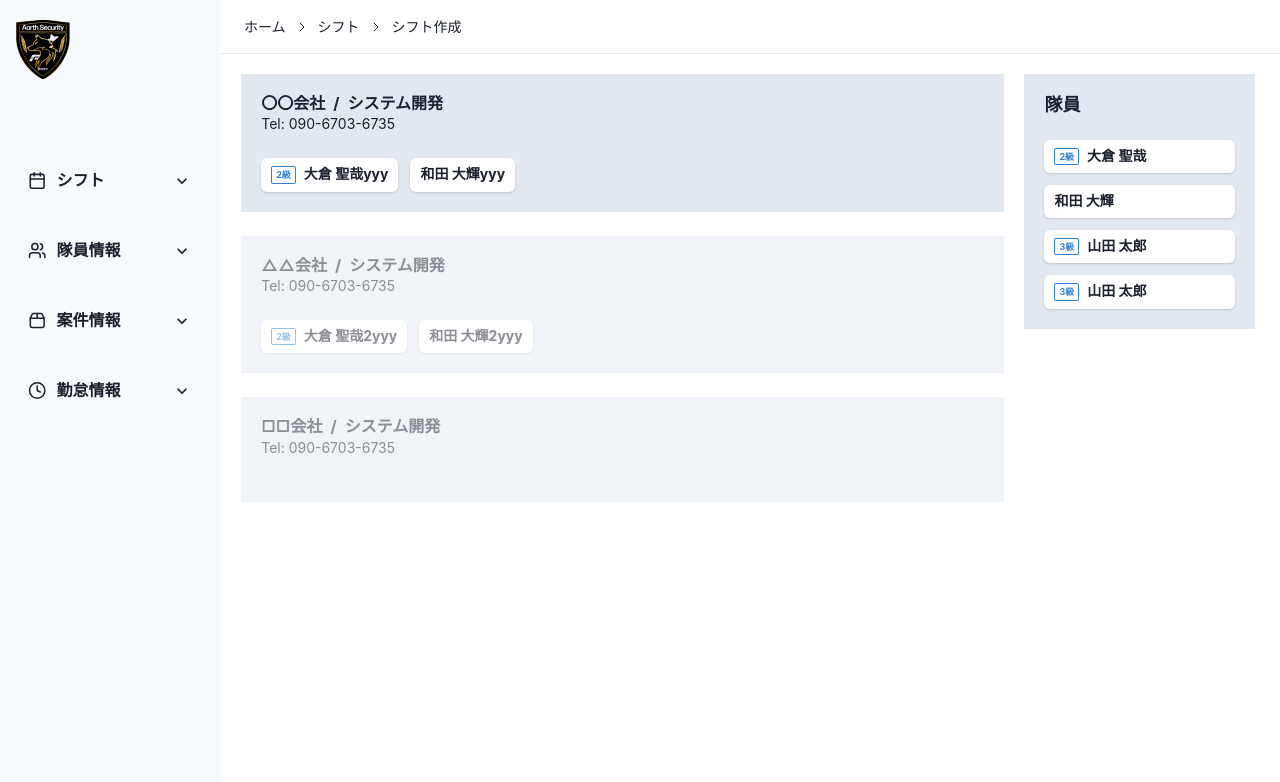
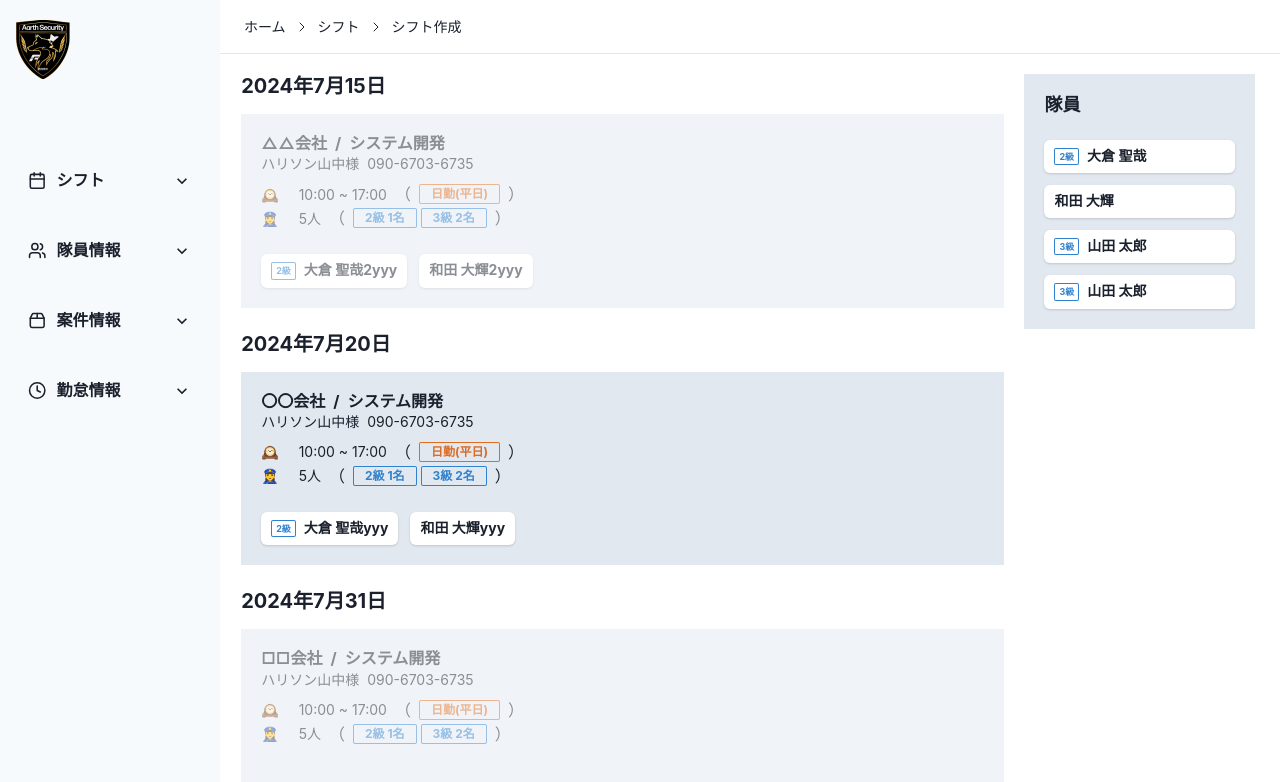
Before and after one commit to kainholy/as-system-prototype, a Next.js app: page /admin/shift/create in a window 1280 px wide. Shown: the top 782 px of the page. Built offline with nearby package versions, Linux system fonts and the light colour scheme.

Commit message:
シフト作成画面 更新

```diff
--- a/src/pages/admin/shift/create.tsx
+++ b/src/pages/admin/shift/create.tsx
@@ -6,13 +6,39 @@ import { useState } from 'react';
 
 
 export default function Page() {
+  function getDaysInMonth(month: number) {
+    const daysInMonth = [];
+    const year = 2024;
+
+    // 指定した月の日数を取得する（次の月の0日目＝その月の最終日）
+    const lastDay = new Date(year, month, 0).getDate();
+
+    for (let day = 1; day <= lastDay; day++) {
+      const formattedDay = String(day); // 日付をフォーマット
+      daysInMonth.push(`${year}年${String(month)}月${formattedDay}日`);
+    }
+    return daysInMonth;
+  }
+
+  console.log(getDaysInMonth(7)); // 7月の日数を取得
+  console.log(getDaysInMonth(8)); // 8月の日数を取得
+  console.log(getDaysInMonth(9)); // 9月の日数を取得
   const data = [
     {
       id: '1',
       project: {
         company: '〇〇会社',
         name: 'システム開発',
-        tel: '090-6703-6735',
+        managerName: 'ハリソン山中様',
+        managerTel: '090-6703-6735',
+        date: '2024年7月20日',
+        startTime: '10:00',
+        endTime: '17:00',
+        numberOfStaff: '5人',
+        requiredQualifications: [
+          { name: '2級', number: '1名' },
+          { name: '3級', number: '2名' }
+        ]
       },
       employeesList: [
         { id: '1', name: '大倉 聖哉', qualification: '2級' },
@@ -30,7 +56,16 @@ export default function Page() {
       project: {
         company: '△△会社',
         name: 'システム開発',
-        tel: '090-6703-6735',
+        managerName: 'ハリソン山中様',
+        managerTel: '090-6703-6735',
+        date: '2024年7月15日',
+        startTime: '10:00',
+        endTime: '17:00',
+        numberOfStaff: '5人',
+        requiredQualifications: [
+          { name: '2級', number: '1名' },
+          { name: '3級', number: '2名' }
+        ]
       },
       employeesList: [
         { id: '1', name: '大倉 聖哉2', qualification: '2級' },
@@ -47,7 +82,16 @@ export default function Page() {
       project: {
         company: '□□会社',
         name: 'システム開発',
-        tel: '090-6703-6735',
+        managerName: 'ハリソン山中様',
+        managerTel: '090-6703-6735',
+        date: '2024年7月31日',
+        startTime: '10:00',
+        endTime: '17:00',
+        numberOfStaff: '5人',
+        requiredQualifications: [
+          { name: '2級', number: '1名' },
+          { name: '3級', number: '2名' }
+        ]
       },
       employeesList: [
         { id: '1', name: '大倉 聖哉3', qualification: '2級' },
@@ -59,6 +103,7 @@ export default function Page() {
     }
   ]
   const [activeId, setActiveId] = useState('1');
+  const daysInJuly = getDaysInMonth(7);
   const toggleActive = (id) => {
     setActiveId(id);
   };
@@ -67,12 +112,37 @@ export default function Page() {
       <Navigation />
       <Box w='calc(100% - 220px)' margin='0 0 0 auto'>
         <Bread second="シフト" third="シフト作成" />
-        <Flex alignItems="center" justifyContent="center" direction="column" gap="24px" p='20px 2% 0'>
-          {data.map((item) => (
-            <Box key={item.id} w='100%' onClick={() => toggleActive(item.id)}>
-              <DropTest project={item.project} employeesList={item.employeesList} projectList={item.projectList} isActive={item.id === activeId} />
-            </Box>
-          ))}
+        <Flex justifyContent="center" direction="column" gap="24px" p='20px 2% 0'>
+          {daysInJuly.map((day) => {
+            // その日付に該当するプロジェクトをフィルタリング
+            const projectsForDay = data.filter(item => item.project.date === day);
+
+            // 該当するプロジェクトがない場合はその日付をスキップ
+            if (projectsForDay.length === 0) {
+              return null;
+            }
+
+            return (
+              <div key={day}>
+                {/* 日付ごとのHeading */}
+                <Heading fontSize='xl' mb="16px">{day}</Heading>
+
+                {/* 日付に対応するプロジェクトリスト */}
+                <Flex w='100%' direction="column" gap="24px">
+                  {projectsForDay.map((item) => (
+                    <Box key={item.id} w='100%' onClick={() => toggleActive(item.id)}>
+                      <DropTest
+                        project={item.project}
+                        employeesList={item.employeesList}
+                        projectList={item.projectList}
+                        isActive={item.id === activeId}
+                      />
+                    </Box>
+                  ))}
+                </Flex>
+              </div>
+            );
+          })}
         </Flex>
       </Box>
     </>
--- a/src/pages/components/Draggable.tsx
+++ /dev/null
@@ -1,19 +0,0 @@
-import React from 'react';
-import {useDraggable} from '@dnd-kit/core';
-
-export function Draggable(props: any) {
-  const { attributes, listeners, setNodeRef, transform } = useDraggable({
-    id: props.id
-  });
-  const style = transform
-    ? {
-        transform: `translate3d(${transform.x}px, ${transform.y}px, 0)`
-      }
-    : undefined;
-
-  return (
-    <button ref={setNodeRef} style={style} {...listeners} {...attributes}>
-      {props.children}
-    </button>
-  );
-}
--- a/src/pages/components/DropTest.tsx
+++ b/src/pages/components/DropTest.tsx
@@ -118,7 +118,36 @@ const DroppableAreaProject = ({ id, items, project, isActive }) => {
         <Heading fontSize='md'>/</Heading>
         <Heading fontSize='md'>{project.name}</Heading>
       </Flex>
-      <Text fontSize='sm'>Tel: {project.tel}</Text>
+      <Flex gap='8px' align='flex-end'>
+        <Text fontSize='sm'>{project.managerName}</Text>
+        <Text fontSize='sm'>{project.managerTel}</Text>
+      </Flex>
+      <Flex mt='8px' gap='20px' align='center'>
+        <Text fontSize='sm'>🕰️</Text>
+        <Flex gap='8px' align='center'>
+          <Text fontSize='sm'>{project.startTime} ~ {project.endTime}</Text>
+          （
+          <Badge variant='outline' colorScheme='orange' p='0 5px'>
+            <Text p='1px 7px'>日勤(平日)</Text>
+          </Badge>
+          ）
+        </Flex>
+      </Flex>
+      <Flex gap='20px' align='center'>
+        <Text fontSize='sm'>👮‍♀️</Text>
+        <Flex gap='8px' align='center'>
+          <Text fontSize='sm'>{project.numberOfStaff}</Text>
+          （
+          <Flex gap='4px' align='center'>
+            {project.requiredQualifications.map((qualification) => (
+              <Badge key={qualification.name} variant='outline' colorScheme='blue' p='0 5px'>
+                <Text p='1px 7px'>{qualification.name} {qualification.number}</Text>
+              </Badge>
+            ))}
+          </Flex>
+          ）
+        </Flex>
+      </Flex>
       <Flex ref={setNodeRef} gap="12px" mt='24px' wrap='wrap'>
         {items.map((item) => (
           <DraggableCardProject key={item.id} id={item.id} name={item.name} qualification={item.qualification} />
--- a/src/pages/components/Droppable.tsx
+++ /dev/null
@@ -1,17 +0,0 @@
-import React from 'react';
-import {useDroppable} from '@dnd-kit/core';
-
-export function Droppable(props: any) {
-  const { isOver, setNodeRef } = useDroppable({
-    id: props.id
-  });
-  const style = {
-    color: isOver ? "green" : undefined
-  };
-
-  return (
-    <div ref={setNodeRef} style={style}>
-      {props.children}
-    </div>
-  );
-}
```
